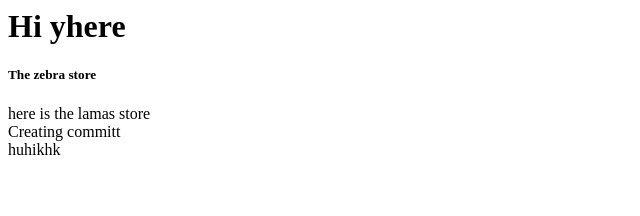
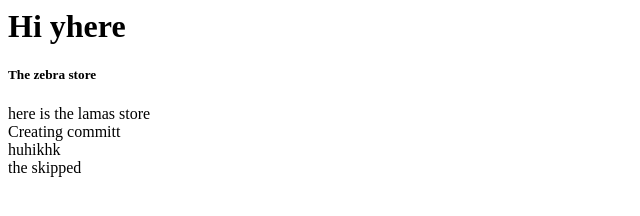
Before and after one commit to RafiaZ/lamas, a plain HTML site: page index.html in a window 1280 px wide. Shown: the full height of the page, 0-640 px from the left. Drawn offline with Linux system fonts and the light colour scheme.

Commit message:
adding the 7th div
adding the 7th div

```diff
--- a/index.html
+++ b/index.html
@@ -12,6 +12,7 @@
     <div>here is the lamas store</div>
     <div>Creating committ</div>
     <div>huhikhk</div>
+    <div>the skipped</div>
 
 
     <script>
```
